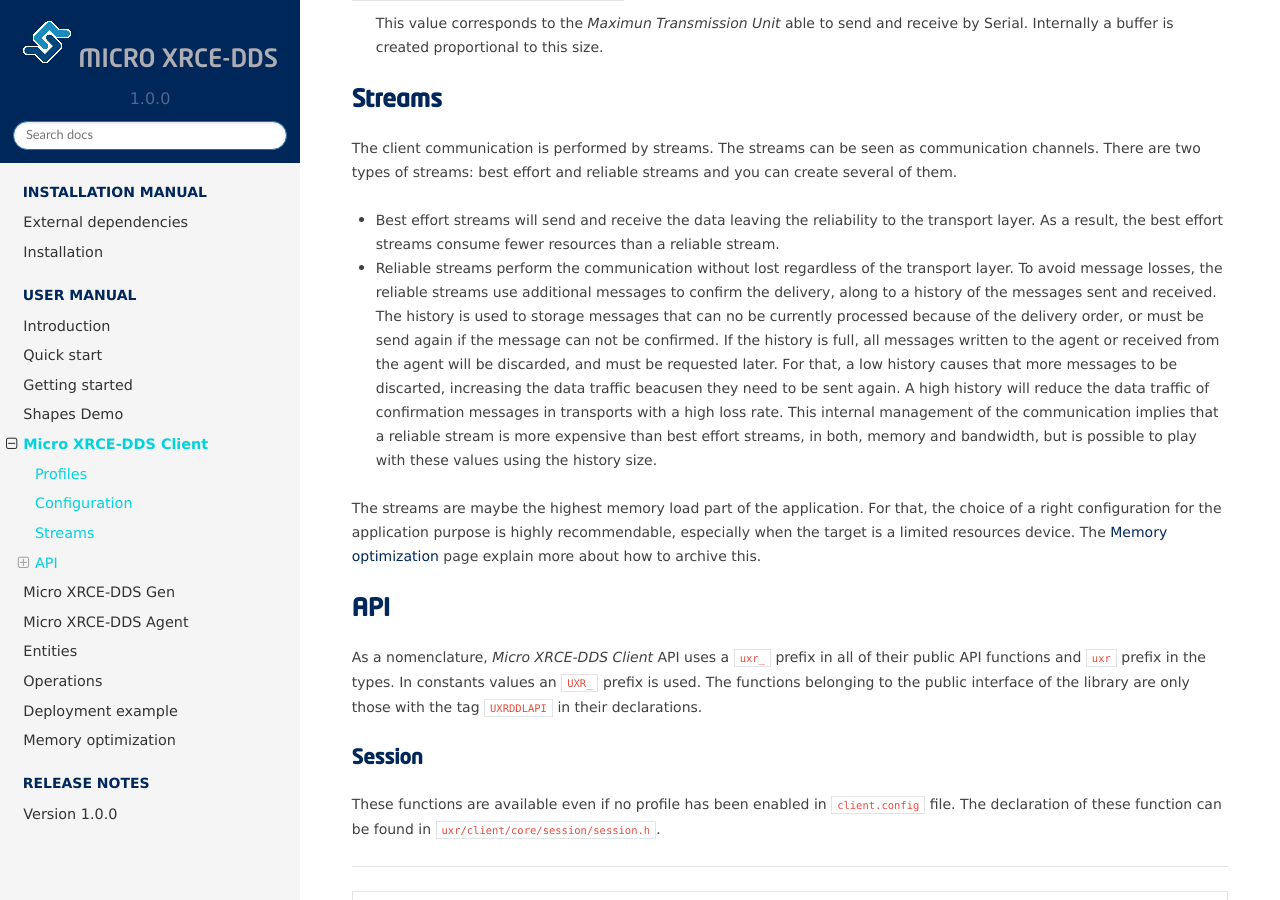
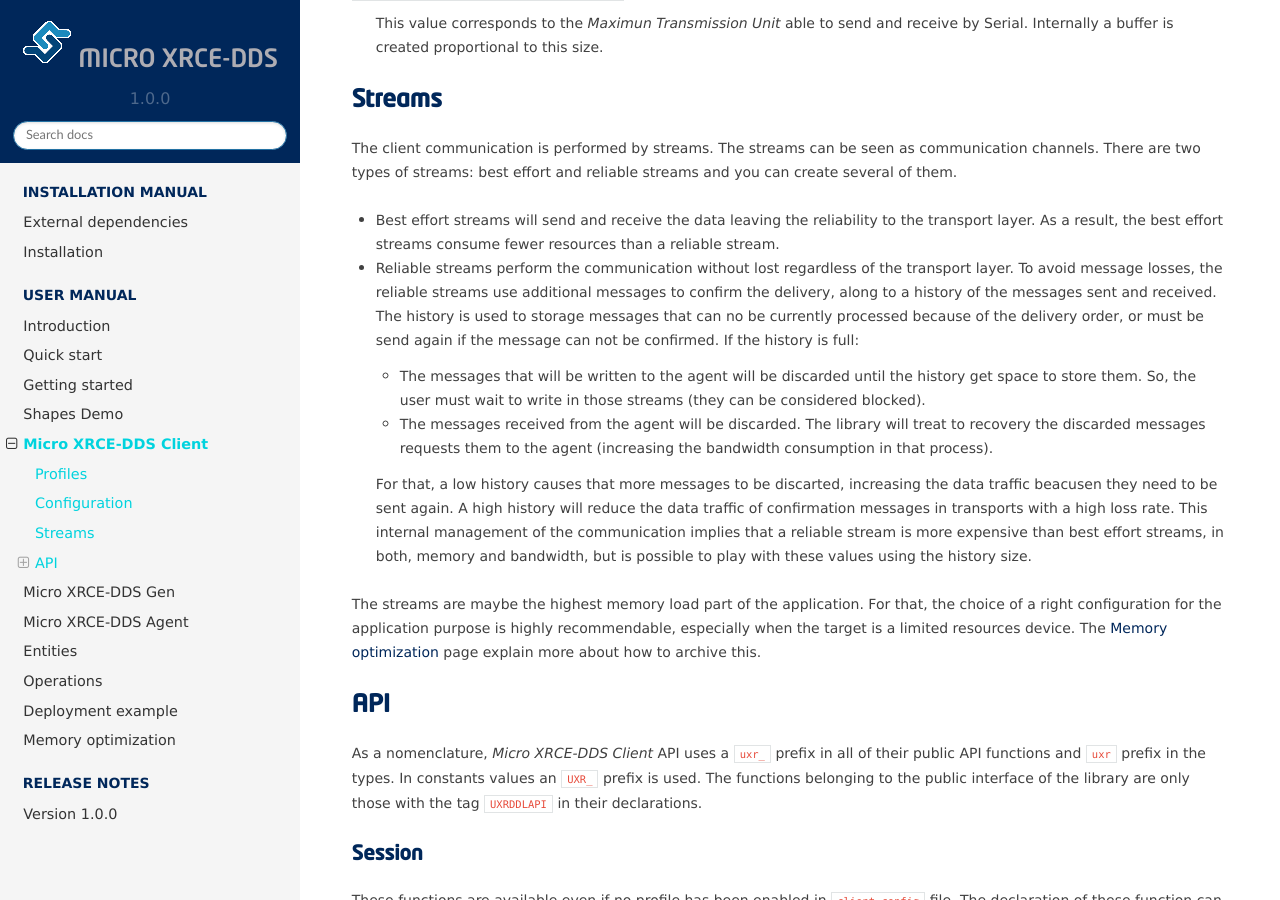
Before and after one commit to eProsima/Micro-XRCE-DDS-docs, a Sphinx documentation site: the page built from docs/client.rst, in a window 1280 px wide and 900 px high, scrolled down 2487 px. Built offline with Sphinx 7.4.7 and the Read the Docs theme 2.0.0, drawn with Linux system fonts in a browser that asks for light colours.

Commit message:
Extended stream doc

```diff
--- a/docs/client.rst
+++ b/docs/client.rst
@@ -117,13 +117,20 @@ The client communication is performed by streams.
 The streams can be seen as communication channels.
 There are two types of streams: best effort and reliable streams and you can create several of them.
 
-- Best effort streams will send and receive the data leaving the reliability to the transport layer.
+* Best effort streams will send and receive the data leaving the reliability to the transport layer.
   As a result, the best effort streams consume fewer resources than a reliable stream.
 
-- Reliable streams perform the communication without lost regardless of the transport layer.
+* Reliable streams perform the communication without lost regardless of the transport layer.
   To avoid message losses, the reliable streams use additional messages to confirm the delivery, along to a history of the messages sent and received.
   The history is used to storage messages that can no be currently processed because of the delivery order, or must be send again if the message can not be confirmed.
-  If the history is full, all messages written to the agent or received from the agent will be discarded, and must be requested later.
+  If the history is full:
+
+  * The messages that will be written to the agent will be discarded until the history get space to store them.
+    So, the user must wait to write in those streams (they can be considered blocked).
+
+  * The messages received from the agent will be discarded.
+    The library will treat to recovery the discarded messages requests them to the agent (increasing the bandwidth consumption in that process).
+
   For that, a low history causes that more messages to be discarted, increasing the data traffic beacusen they need to be sent again.
   A high history will reduce the data traffic of confirmation messages in transports with a high loss rate.
   This internal management of the communication implies that a reliable stream is more expensive than best effort streams,
```
